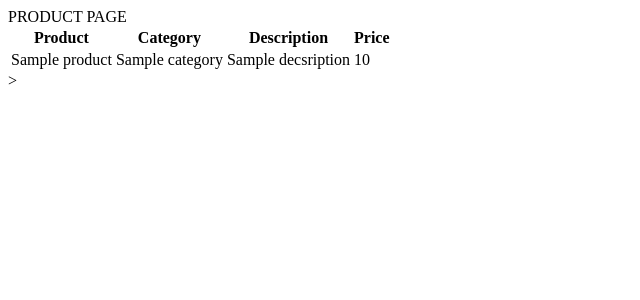
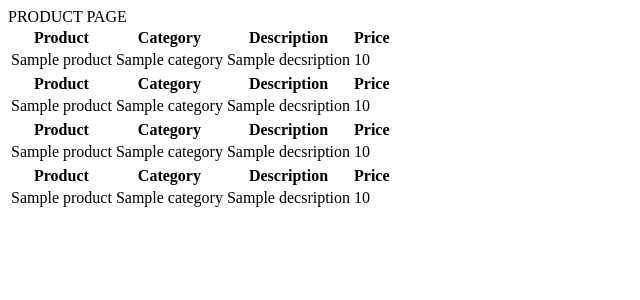
Before and after one commit to fallprojects/FoodDelivery, a Django app: template OnlineDelivery/templates/online_delivery/product.html in a window 1280 px wide. Shown: the top 300 px of the page, without its empty margins (0-640 px from the left). Run offline with Django 3.2, Linux system fonts and the light colour scheme; the template is opened without the code that fills it: most values are stand-ins (such as "Sample title", 1, 10 or a date in 2020).

Commit message:
creating product page

```diff
--- a/OnlineDelivery/templates/online_delivery/product.html
+++ b/OnlineDelivery/templates/online_delivery/product.html
@@ -13,7 +13,7 @@ PRODUCT PAGE
     <th>Description</th>
     <th>Price</th>
 </tr>
-    {% for product in products %}
+    {% for product in hookahs %}
         <tr>
             <td>{{ product.name }}</td>
             <td>{{ product.category }}</td>
@@ -21,6 +21,54 @@ PRODUCT PAGE
             <td>{{ product.price }}</td>
         </tr>
     {% endfor %}
-</table>>
+</table>
+<table class="table">
+<tr>
+    <th>Product</th>
+    <th>Category</th>
+    <th>Description</th>
+    <th>Price</th>
+</tr>
+    {% for product in bowls %}
+        <tr>
+            <td>{{ product.name }}</td>
+            <td>{{ product.category }}</td>
+            <td>{{ product.decsription }}</td>
+            <td>{{ product.price }}</td>
+        </tr>
+    {% endfor %}
+</table>
+<table class="table">
+<tr>
+    <th>Product</th>
+    <th>Category</th>
+    <th>Description</th>
+    <th>Price</th>
+</tr>
+    {% for product in tabacco %}
+        <tr>
+            <td>{{ product.name }}</td>
+            <td>{{ product.category }}</td>
+            <td>{{ product.decsription }}</td>
+            <td>{{ product.price }}</td>
+        </tr>
+    {% endfor %}
+</table>
+<table class="table">
+<tr>
+    <th>Product</th>
+    <th>Category</th>
+    <th>Description</th>
+    <th>Price</th>
+</tr>
+    {% for product in coals %}
+        <tr>
+            <td>{{ product.name }}</td>
+            <td>{{ product.category }}</td>
+            <td>{{ product.decsription }}</td>
+            <td>{{ product.price }}</td>
+        </tr>
+    {% endfor %}
+</table>
 </body>
 </html>
```
